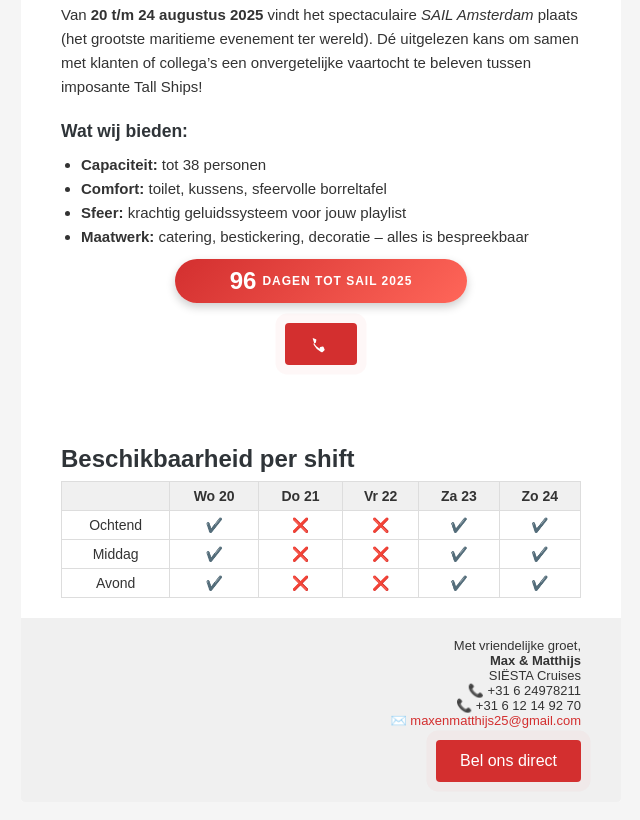
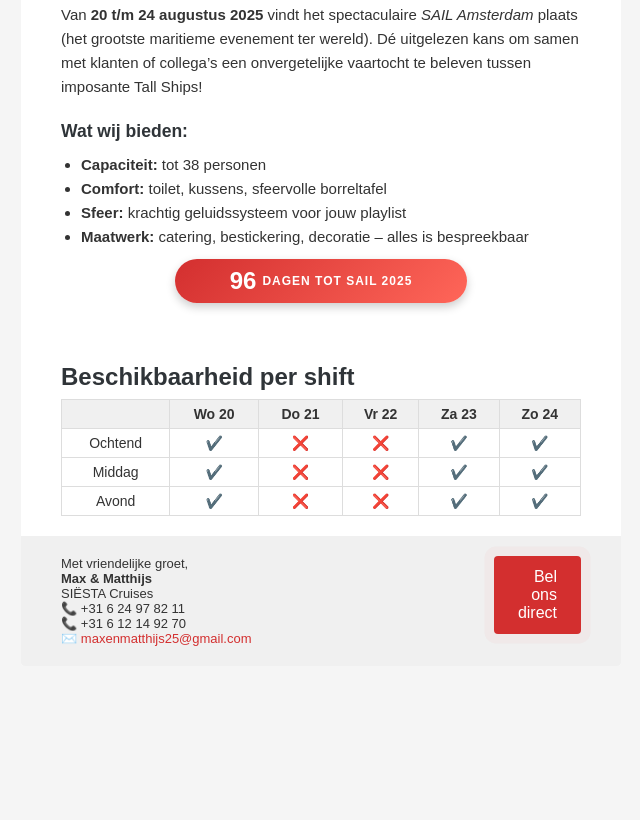
Before and after one commit to matthijshart/SailSiesta, a plain HTML site: page index.html in a window 1280 px wide. Shown: the part 546-1366 px from the top of the page, without its empty margins (319-959 px from the left). After the commit the page ends 1232 px from the top, so only its background shows below. Drawn offline with Linux system fonts and the light colour scheme.

Commit message:
Update index.html

```diff
--- a/index.html
+++ b/index.html
@@ -117,15 +117,6 @@
     </div>
   </td>
 </tr>
-
-          <!-- Call-to-action -->
-          <tr>
-            <td style="padding:0 40px 40px;text-align:center;">
-              <a href="tel:+31624978211" class="cta-button">
-                <!-- Telefoon-icoon -->
-                <svg xmlns="http://www.w3.org/2000/svg" width="16" height="16" fill="currentColor" viewBox="0 0 16 16">
-                  <path d="M3.654 1.328a.678.678 0 0 1 .746-.121l2.518 1.012c.329.132.516.47.453.82l-.518 2.42a.678.678 0 0 1-.58.523l-1.144.173a11.745 11.745 0 0 0 5.516 5.516l.173-1.144a.678.678 0 0 1 .523-.58l2.42-.518a.678.678 0 0 1 .82.453l1.012 2.518a.678.678 0 0 1-.121.746l-1.528 1.528a1.745 1.745 0 0 1-1.914.392 17.634 17.634 0 0 1-7.337-7.337 1.745 1.745 0 0 1 .392-1.914L3.654 1.328z"/>
-                </svg>
    <!-- ───── Compacte beschikbaarheidsagenda ───── -->
  <tr>
   <td style="padding:20px 40px;">
@@ -167,38 +158,33 @@
   </td>
 </tr>
 
-          <!-- Footer -->
+          <!-- Footer met twee kolommen -->
 <tr>
-  <td style="
-      background:#f0f0f0;
-      padding:20px 40px;
-      font-size:13px;
-      color:#333;
-      /* Zorg dat alles rechts staat: */
-      text-align:right;
-    ">
-    <p style="margin:0;">
+  <td style="background:#f0f0f0; padding:20px 40px; font-size:13px; color:#333;">
+    <table role="presentation" width="100%" cellpadding="0" cellspacing="0">
+      <tr>
+        <!-- Linkerkolom: contactgegevens -->
+        <td style="vertical-align:top; text-align:left;">
           Met vriendelijke groet,<br>
           <strong>Max &amp; Matthijs</strong><br>
           SIËSTA Cruises<br>
-      📞 <a href="tel:+31624978211" style="color:#333; text-decoration:none;">+31 6 24978211</a><br>
+          📞 <a href="tel:+31624978211" style="color:#333; text-decoration:none;">+31 6 24 97 82 11</a><br>
           📞 <a href="tel:+31612149270" style="color:#333; text-decoration:none;">+31 6 12 14 92 70</a><br>
           ✉️ <a href="mailto:maxenmatthijs25@gmail.com" style="color:#D32F2F; text-decoration:none;">
             maxenmatthijs25@gmail.com
           </a>
-    </p>
+        </td>
 
-    <!-- Hier voeg je de knop toe: -->
+        <!-- Rechterkolom: knop -->
+        <td style="vertical-align:top; text-align:right; width:1%;">
           <a href="tel:+31624978211"
              class="cta-button"
-       style="
-         /* extra margin bovenop voor ruimte */
-         margin-top:12px;
-         /* zorg dat knop inline-block blijft en rechts uitgelijnd */
-         display:inline-block;
-       ">
+             style="margin:0;">
             Bel ons direct
           </a>
+        </td>
+      </tr>
+    </table>
   </td>
 </tr>
         </table>
```
Lines whose indentation alone changed are shown as unchanged.
